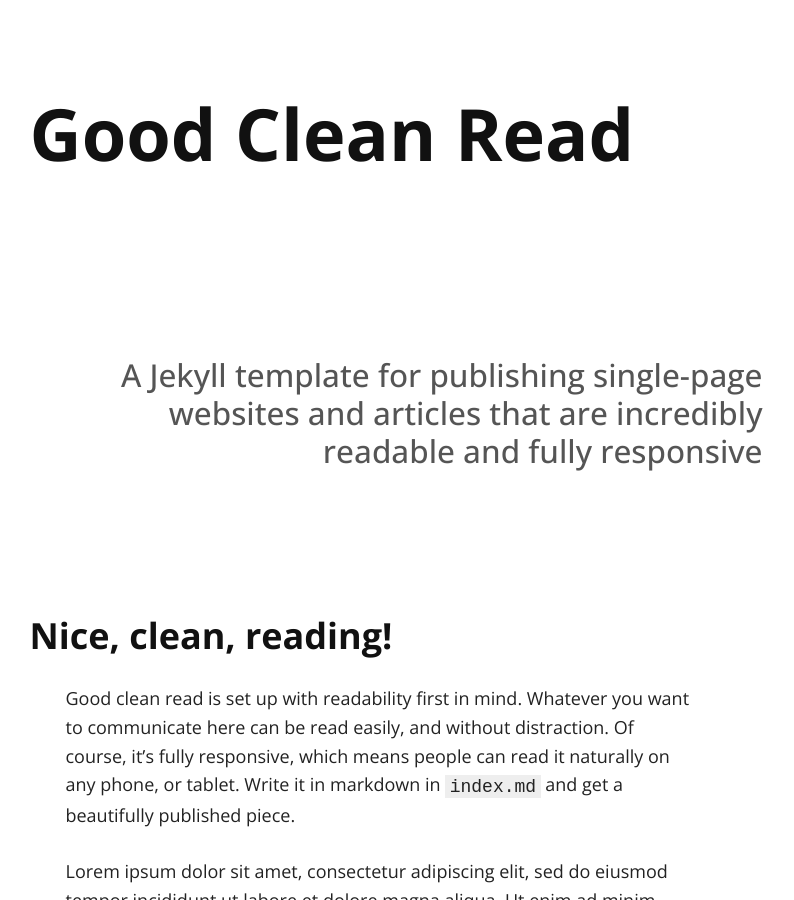
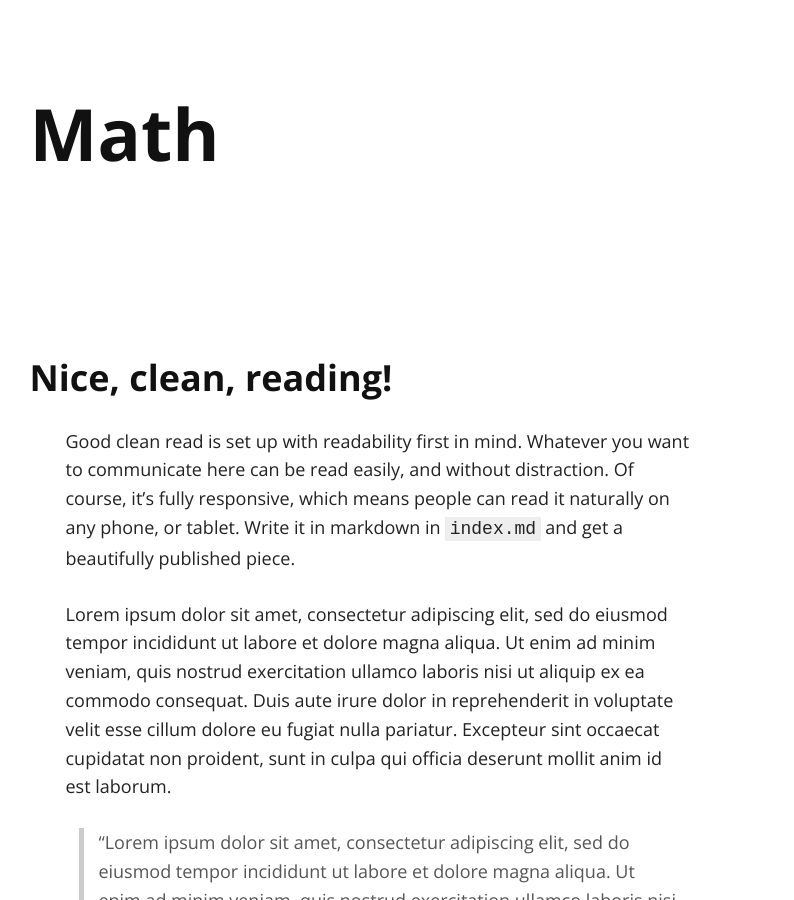
Before and after one commit to mokcak/mokcak.github.io, a Jekyll site: the page built from index.md, in a window 1280 px wide and 900 px high. Shown: the whole window, without its empty margins (262-1056 px from the left). Built offline with Jekyll 4.4.1, drawn with Linux system fonts in a browser that asks for light colours; nearby versions of some CDN libraries; our own code applies the rules of GitHub Pages for plain Markdown files.

Commit message:
removing stuff

```diff
--- a/_config.yml
+++ b/_config.yml
@@ -1,7 +1,7 @@
 # Site settings
-title: Good Clean Read
-tag_text: Good Clean Read
-description: A responsive template for publishing single-page websites, articles that are easy on the eyes
+title: Glass of Numbers
+tag_text: Math
+description: Math Videos
 url: "http://127.0.0.1:4000"
 baseurl: ""
 
--- a/index.md
+++ b/index.md
@@ -1,8 +1,6 @@
 ---
 layout: default
 ---
-
-## A Jekyll template for publishing single-page websites and articles that are incredibly readable and fully responsive
 
 ### Nice, clean, reading!
 
```
